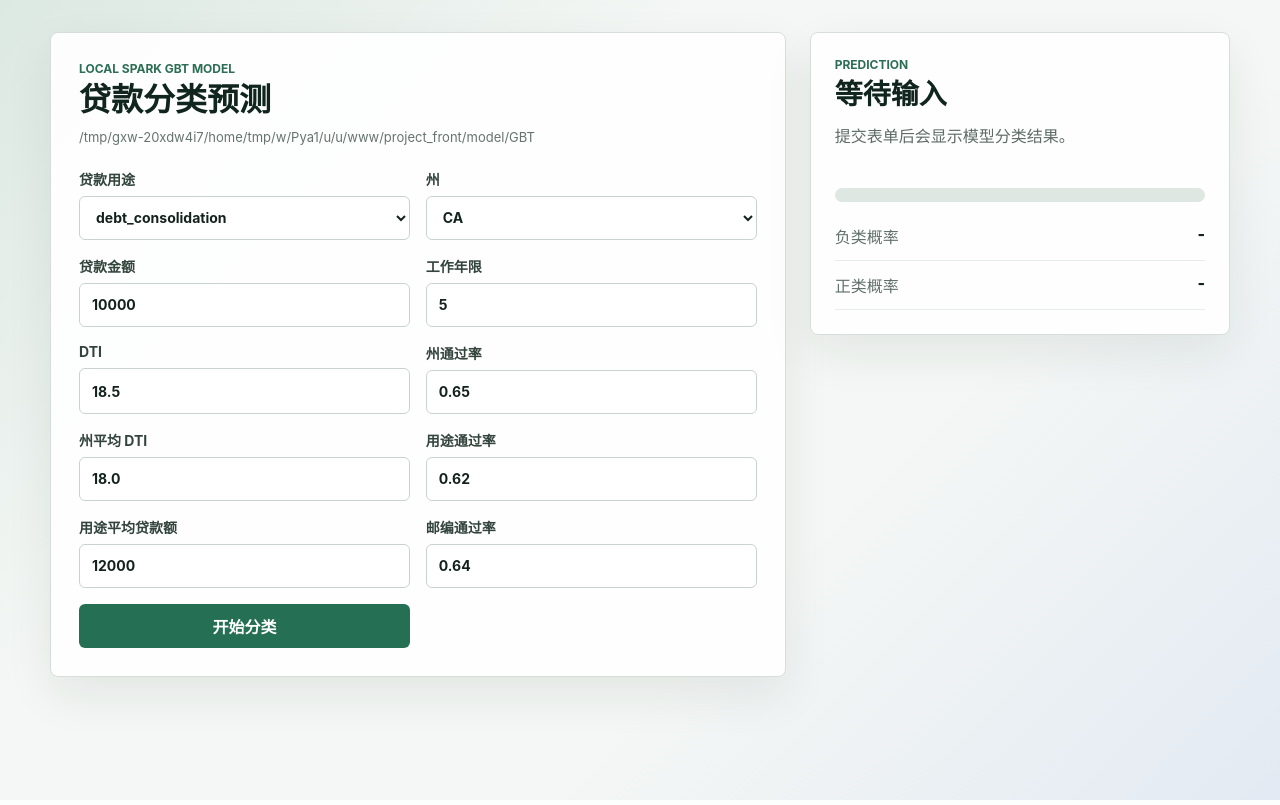
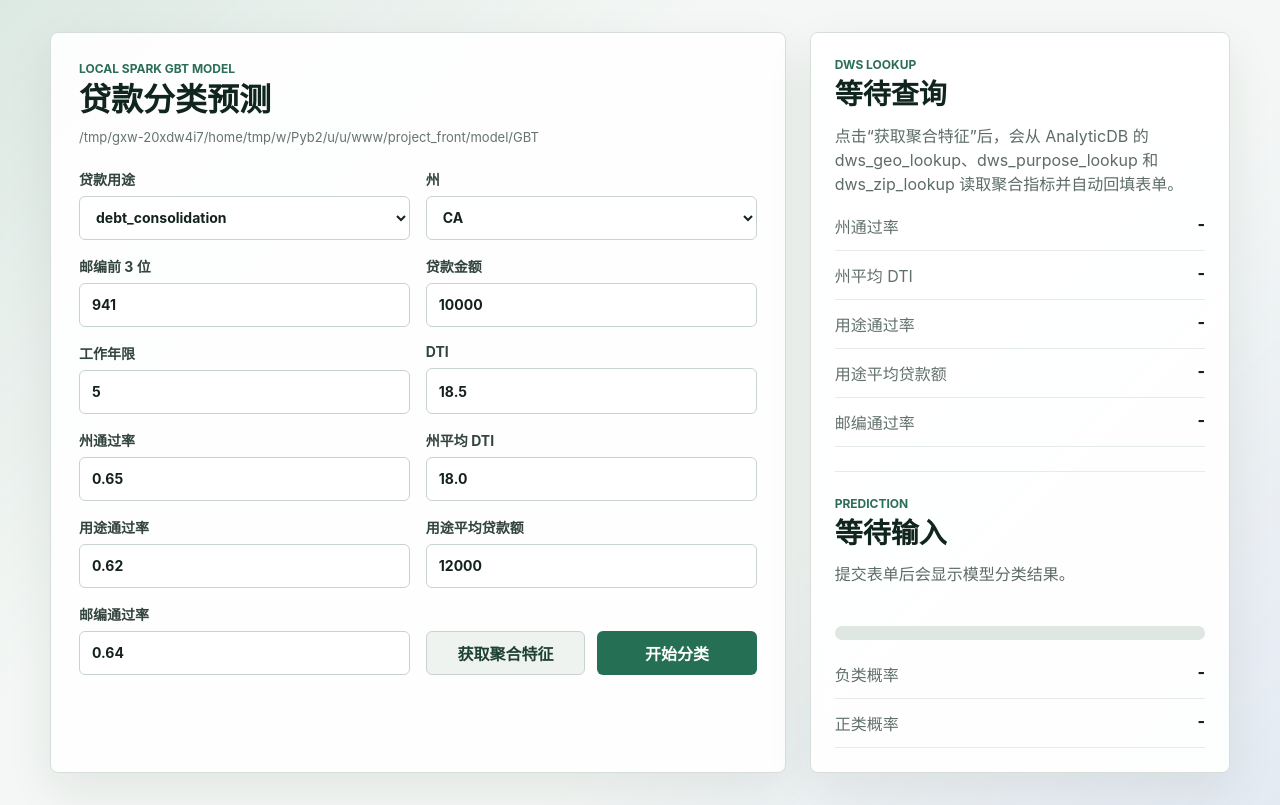
Before and after one commit to iam510/MSBD5003-LendingProject, a Flask app: page / in a window 1280 px wide. Run offline with Flask 3, Linux system fonts and the light colour scheme.

Commit message:
retrieve aggregated data from lookup
Co-authored-by: Copilot <copilot@github.com>

```diff
--- a/project_front/project_front/app.py
+++ b/project_front/project_front/app.py
@@ -1,7 +1,13 @@
 import os
+import sys
 from pathlib import Path
 
 from flask import Flask, jsonify, render_template, request
+
+BASE_DIR = Path(__file__).resolve().parent
+PROJECT_ROOT = BASE_DIR.parent.parent
+if str(PROJECT_ROOT) not in sys.path:
+    sys.path.insert(0, str(PROJECT_ROOT))
 
 try:
     from pyspark.ml import PipelineModel
@@ -10,8 +16,19 @@ except ModuleNotFoundError:
     PipelineModel = None
     SparkSession = None
 
+try:
+    import mysql.connector
+    from mysql.connector import Error as MySQLError
+except ModuleNotFoundError:
+    mysql = None
+    MySQLError = Exception
 
-BASE_DIR = Path(__file__).resolve().parent
+try:
+    from config.database_config import DB_CONFIG
+except ModuleNotFoundError:
+    DB_CONFIG = None
+
+
 DEFAULT_MODEL_PATH = BASE_DIR.parent / "model" / "GBT"
 MODEL_PATH = Path(os.getenv("GBT_MODEL_PATH", DEFAULT_MODEL_PATH)).expanduser()
 
@@ -55,6 +72,50 @@ NUMERIC_FIELDS = [
 app = Flask(__name__)
 spark = None
 model = None
+
+
+def get_db_connection():
+    if mysql is None:
+        raise RuntimeError("缺少 mysql-connector-python，请先运行：pip install mysql-connector-python")
+    if DB_CONFIG is None:
+        raise RuntimeError("缺少数据库配置，请先检查 config/database_config.py")
+
+    return mysql.connector.connect(
+        host=DB_CONFIG["host"],
+        port=DB_CONFIG["port"],
+        database=DB_CONFIG["database"],
+        user=DB_CONFIG["username"],
+        password=DB_CONFIG["password"],
+        ssl_disabled=not DB_CONFIG.get("use_ssl", True),
+        connection_timeout=10,
+    )
+
+
+def fetch_lookup_row(cursor, table_name, key_candidates, key_value):
+    cursor.execute(f"SHOW COLUMNS FROM `{table_name}`")
+    available_columns = [row[0].lower() for row in cursor.fetchall()]
+
+    key_column = next((candidate for candidate in key_candidates if candidate.lower() in available_columns), None)
+    if key_column is None:
+        raise RuntimeError(f"表 {table_name} 中找不到可用于查询的键列")
+
+    cursor.execute(
+        f"SELECT * FROM `{table_name}` WHERE `{key_column}` = %s LIMIT 1",
+        (key_value,),
+    )
+    row = cursor.fetchone()
+    if row is None:
+        raise RuntimeError(f"表 {table_name} 中找不到 {key_column}={key_value} 的记录")
+
+    return {description[0].lower(): value for description, value in zip(cursor.description, row)}
+
+
+def pick_metric(row, candidates):
+    for candidate in candidates:
+        value = row.get(candidate.lower())
+        if value is not None:
+            return float(value)
+    return None
 
 
 def get_spark():
@@ -106,6 +167,29 @@ def parse_payload(payload):
     return row
 
 
+def parse_lookup_payload(payload):
+    purpose = str(payload.get("purpose", "")).strip()
+    addr_state = str(payload.get("addr_state", "")).strip().upper()
+    zip_code = str(payload.get("zip_code", "")).strip()
+
+    if not purpose:
+        raise ValueError("purpose 不能为空")
+    if not addr_state:
+        raise ValueError("addr_state 不能为空")
+    if not zip_code:
+        raise ValueError("zip_code 不能为空")
+
+    zip_code = zip_code[:3]
+    if len(zip_code) != 3:
+        raise ValueError("zip_code 需要是 3 位邮编前缀")
+
+    return {
+        "purpose": purpose,
+        "addr_state": addr_state,
+        "zip_code": zip_code,
+    }
+
+
 def vector_to_list(value):
     if value is None:
         return []
@@ -131,20 +215,63 @@ def health():
         "model_path": str(MODEL_PATH),
         "model_exists": MODEL_PATH.exists(),
         "pyspark_available": SparkSession is not None,
+        "mysql_available": mysql is not None,
     })
+
+
+@app.post("/api/lookup")
+def lookup_metrics():
+    connection = None
+    cursor = None
+    try:
+        payload = parse_lookup_payload(request.get_json(force=True) or {})
+        connection = get_db_connection()
+        cursor = connection.cursor()
+
+        geo_row = fetch_lookup_row(cursor, "dws_geo_lookup", ["addr_state", "state"], payload["addr_state"])
+        purpose_row = fetch_lookup_row(cursor, "dws_purpose_lookup", ["purpose"], payload["purpose"])
+        zip_row = fetch_lookup_row(cursor, "dws_zip_lookup", ["zip_code", "zip"], payload["zip_code"])
+
+        metrics = {
+            "state_approval_rate": pick_metric(geo_row, ["state_approval_rate", "approval_rate", "approve_rate", "rate"]),
+            "state_avg_dti": pick_metric(geo_row, ["state_avg_dti", "avg_dti", "average_dti"]),
+            "purpose_approval_rate": pick_metric(purpose_row, ["purpose_approval_rate", "approval_rate", "approve_rate", "rate"]),
+            "purpose_avg_loan_amnt": pick_metric(purpose_row, ["purpose_avg_loan_amnt", "avg_loan_amnt", "average_loan_amnt", "avg_loan_amount"]),
+            "zip_approval_rate": pick_metric(zip_row, ["zip_approval_rate", "approval_rate", "approve_rate", "rate"]),
+        }
+
+        missing_metrics = [name for name, value in metrics.items() if value is None]
+        if missing_metrics:
+            raise RuntimeError(f"以下指标未能从 DWS 表中解析到: {', '.join(missing_metrics)}")
+
+        return jsonify({
+            "input": payload,
+            "metrics": metrics,
+        })
+    except (ValueError, MySQLError, RuntimeError) as exc:
+        return jsonify({"error": str(exc)}), 400
+    finally:
+        if cursor is not None:
+            cursor.close()
+        if connection is not None:
+            connection.close()
 
 
 @app.post("/api/predict")
 def predict():
     try:
         row = parse_payload(request.get_json(force=True) or {})
+        print(f"Received payload: {row}")
         dataframe = get_spark().createDataFrame([row])
+        print("Input DataFrame:")
+        dataframe.show(truncate=False)
         prediction_row = (
             get_model()
             .transform(dataframe)
             .select("prediction", "probability", "rawPrediction")
             .collect()[0]
         )
+        print(f"Prediction result: {prediction_row}")
 
         probability = vector_to_list(prediction_row["probability"])
         raw_prediction = vector_to_list(prediction_row["rawPrediction"])
--- a/project_front/project_front/requirements.txt
+++ b/project_front/project_front/requirements.txt
@@ -1,2 +1,3 @@
 flask>=3.0.0
 pyspark>=3.5.0
+mysql-connector-python>=9.0.0
--- a/project_front/project_front/static/styles.css
+++ b/project_front/project_front/static/styles.css
@@ -121,9 +121,22 @@ button {
   font-weight: 750;
 }
 
+button.secondary {
+  border: 1px solid #c9d3ce;
+  background: #eef3ef;
+  color: #1f4234;
+}
+
 button:disabled {
   cursor: wait;
   opacity: 0.72;
+}
+
+.actions {
+  display: grid;
+  grid-template-columns: repeat(2, minmax(0, 1fr));
+  gap: 12px;
+  align-self: end;
 }
 
 .result-panel {
@@ -141,6 +154,19 @@ button:disabled {
   margin: 12px 0 20px;
   color: #5d6c66;
   line-height: 1.5;
+}
+
+#lookup-summary {
+  min-height: 48px;
+  margin: 12px 0 18px;
+  color: #5d6c66;
+  line-height: 1.5;
+}
+
+.result-separator {
+  height: 1px;
+  margin: 24px 0;
+  background: #e6ece8;
 }
 
 .meter {
@@ -172,6 +198,10 @@ dl {
   margin: 22px 0 0;
 }
 
+.lookup-metrics {
+  margin-top: 0;
+}
+
 dl div {
   display: flex;
   justify-content: space-between;
@@ -200,6 +230,10 @@ dd {
     grid-template-columns: 1fr;
   }
 
+  .actions {
+    grid-template-columns: 1fr;
+  }
+
   .result-panel {
     position: static;
   }
--- a/project_front/project_front/templates/index.html
+++ b/project_front/project_front/templates/index.html
@@ -32,6 +32,11 @@
               <option value="{{ item }}">{{ item }}</option>
               {% endfor %}
             </select>
+          </label>
+
+          <label>
+            邮编前 3 位
+            <input name="zip_code" type="text" inputmode="numeric" maxlength="3" minlength="3" pattern="[0-9]{3}" value="941" required>
           </label>
 
           <label>
@@ -74,12 +79,43 @@
             <input name="zip_approval_rate" type="number" min="0" max="1" step="0.0001" value="0.64" required>
           </label>
 
-          <button type="submit">开始分类</button>
+          <div class="actions">
+            <button type="button" id="lookup-button" class="secondary">获取聚合特征</button>
+            <button type="submit">开始分类</button>
+          </div>
         </form>
       </section>
 
       <aside class="result-panel">
         <div class="result-card">
+          <p class="eyebrow">DWS Lookup</p>
+          <h2 id="lookup-label">等待查询</h2>
+          <p id="lookup-summary">点击“获取聚合特征”后，会从 AnalyticDB 的 dws_geo_lookup、dws_purpose_lookup 和 dws_zip_lookup 读取聚合指标并自动回填表单。</p>
+          <dl class="lookup-metrics">
+            <div>
+              <dt>州通过率</dt>
+              <dd id="state-approval-rate">-</dd>
+            </div>
+            <div>
+              <dt>州平均 DTI</dt>
+              <dd id="state-avg-dti">-</dd>
+            </div>
+            <div>
+              <dt>用途通过率</dt>
+              <dd id="purpose-approval-rate">-</dd>
+            </div>
+            <div>
+              <dt>用途平均贷款额</dt>
+              <dd id="purpose-avg-loan-amnt">-</dd>
+            </div>
+            <div>
+              <dt>邮编通过率</dt>
+              <dd id="zip-approval-rate">-</dd>
+            </div>
+          </dl>
+
+          <div class="result-separator"></div>
+
           <p class="eyebrow">Prediction</p>
           <h2 id="result-label">等待输入</h2>
           <p id="result-summary">提交表单后会显示模型分类结果。</p>
@@ -103,6 +139,14 @@
 
     <script>
       const form = document.querySelector("#predict-form");
+      const lookupButton = document.querySelector("#lookup-button");
+      const lookupLabel = document.querySelector("#lookup-label");
+      const lookupSummary = document.querySelector("#lookup-summary");
+      const stateApprovalRate = document.querySelector("#state-approval-rate");
+      const stateAvgDti = document.querySelector("#state-avg-dti");
+      const purposeApprovalRate = document.querySelector("#purpose-approval-rate");
+      const purposeAvgLoanAmnt = document.querySelector("#purpose-avg-loan-amnt");
+      const zipApprovalRate = document.querySelector("#zip-approval-rate");
       const resultLabel = document.querySelector("#result-label");
       const resultSummary = document.querySelector("#result-summary");
       const negativeProb = document.querySelector("#negative-prob");
@@ -110,19 +154,78 @@
       const negativeBar = document.querySelector("#negative-bar");
       const positiveBar = document.querySelector("#positive-bar");
 
-      function setLoading(isLoading) {
-        const button = form.querySelector("button");
+      function setLoading(button, isLoading, loadingText, defaultText) {
         button.disabled = isLoading;
-        button.textContent = isLoading ? "分类中..." : "开始分类";
+        button.textContent = isLoading ? loadingText : defaultText;
       }
 
       function percent(value) {
         return `${(value * 100).toFixed(2)}%`;
       }
 
+      function formatMetric(value, isPercent = false) {
+        if (value === null || value === undefined) {
+          return "-";
+        }
+        if (isPercent) {
+          return percent(value);
+        }
+        return Number(value).toLocaleString(undefined, {
+          maximumFractionDigits: 2,
+        });
+      }
+
+      function applyLookupMetrics(data) {
+        const metrics = data.metrics || {};
+        const input = data.input || {};
+
+        form.elements.state_approval_rate.value = metrics.state_approval_rate;
+        form.elements.state_avg_dti.value = metrics.state_avg_dti;
+        form.elements.purpose_approval_rate.value = metrics.purpose_approval_rate;
+        form.elements.purpose_avg_loan_amnt.value = metrics.purpose_avg_loan_amnt;
+        form.elements.zip_approval_rate.value = metrics.zip_approval_rate;
+
+        stateApprovalRate.textContent = formatMetric(metrics.state_approval_rate, true);
+        stateAvgDti.textContent = formatMetric(metrics.state_avg_dti);
+        purposeApprovalRate.textContent = formatMetric(metrics.purpose_approval_rate, true);
+        purposeAvgLoanAmnt.textContent = formatMetric(metrics.purpose_avg_loan_amnt);
+        zipApprovalRate.textContent = formatMetric(metrics.zip_approval_rate, true);
+
+        lookupLabel.textContent = "查询完成";
+        lookupSummary.textContent = `已使用州 ${input.addr_state}、用途 ${input.purpose} 和邮编前缀 ${input.zip_code} 回填聚合特征。`;
+      }
+
+      lookupButton.addEventListener("click", async () => {
+        setLoading(lookupButton, true, "查询中...", "获取聚合特征");
+        lookupLabel.textContent = "查询中";
+        lookupSummary.textContent = "正在从 AnalyticDB 读取 DWS 聚合指标。";
+
+        const payload = Object.fromEntries(new FormData(form).entries());
+
+        try {
+          const response = await fetch("/api/lookup", {
+            method: "POST",
+            headers: { "Content-Type": "application/json" },
+            body: JSON.stringify(payload),
+          });
+          const data = await response.json();
+          if (!response.ok) {
+            throw new Error(data.error || "聚合特征获取失败");
+          }
+
+          applyLookupMetrics(data);
+        } catch (error) {
+          lookupLabel.textContent = "查询失败";
+          lookupSummary.textContent = error.message;
+        } finally {
+          setLoading(lookupButton, false, "查询中...", "获取聚合特征");
+        }
+      });
+
       form.addEventListener("submit", async (event) => {
         event.preventDefault();
-        setLoading(true);
+        const submitButton = form.querySelector("button[type='submit']");
+        setLoading(submitButton, true, "分类中...", "开始分类");
         resultLabel.textContent = "分类中";
         resultSummary.textContent = "正在调用本地 Spark 模型。";
 
@@ -155,7 +258,7 @@
           negativeBar.style.width = "0%";
           positiveBar.style.width = "0%";
         } finally {
-          setLoading(false);
+          setLoading(submitButton, false, "分类中...", "开始分类");
         }
       });
     </script>
--- a/requirements.txt
+++ b/requirements.txt
@@ -35,3 +35,4 @@ sqlalchemy>=2.0.0
 pymysql>=1.1.0
 
 flask>=3.0.0
+mysql-connector-python>=9.0.0
```
